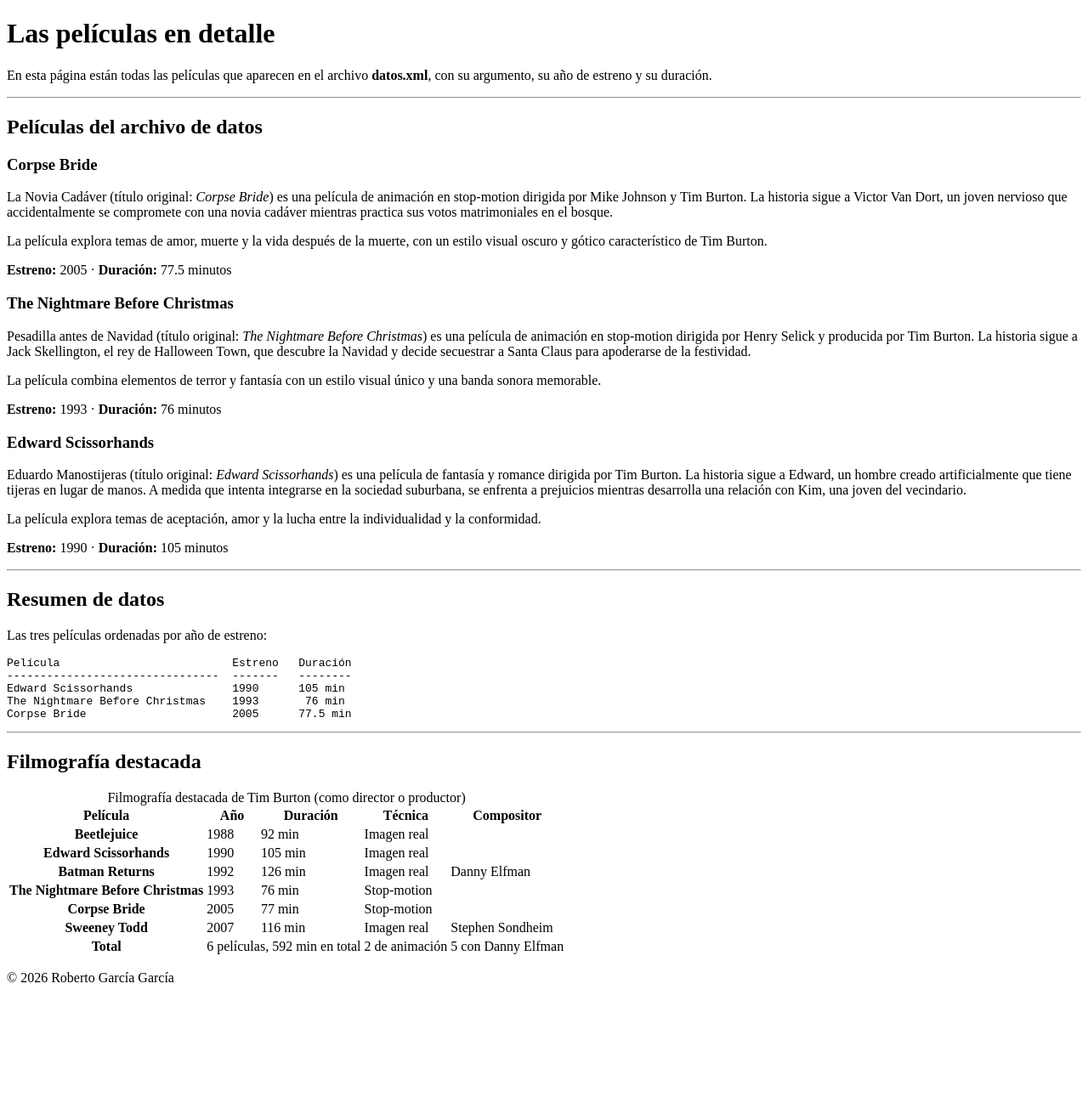
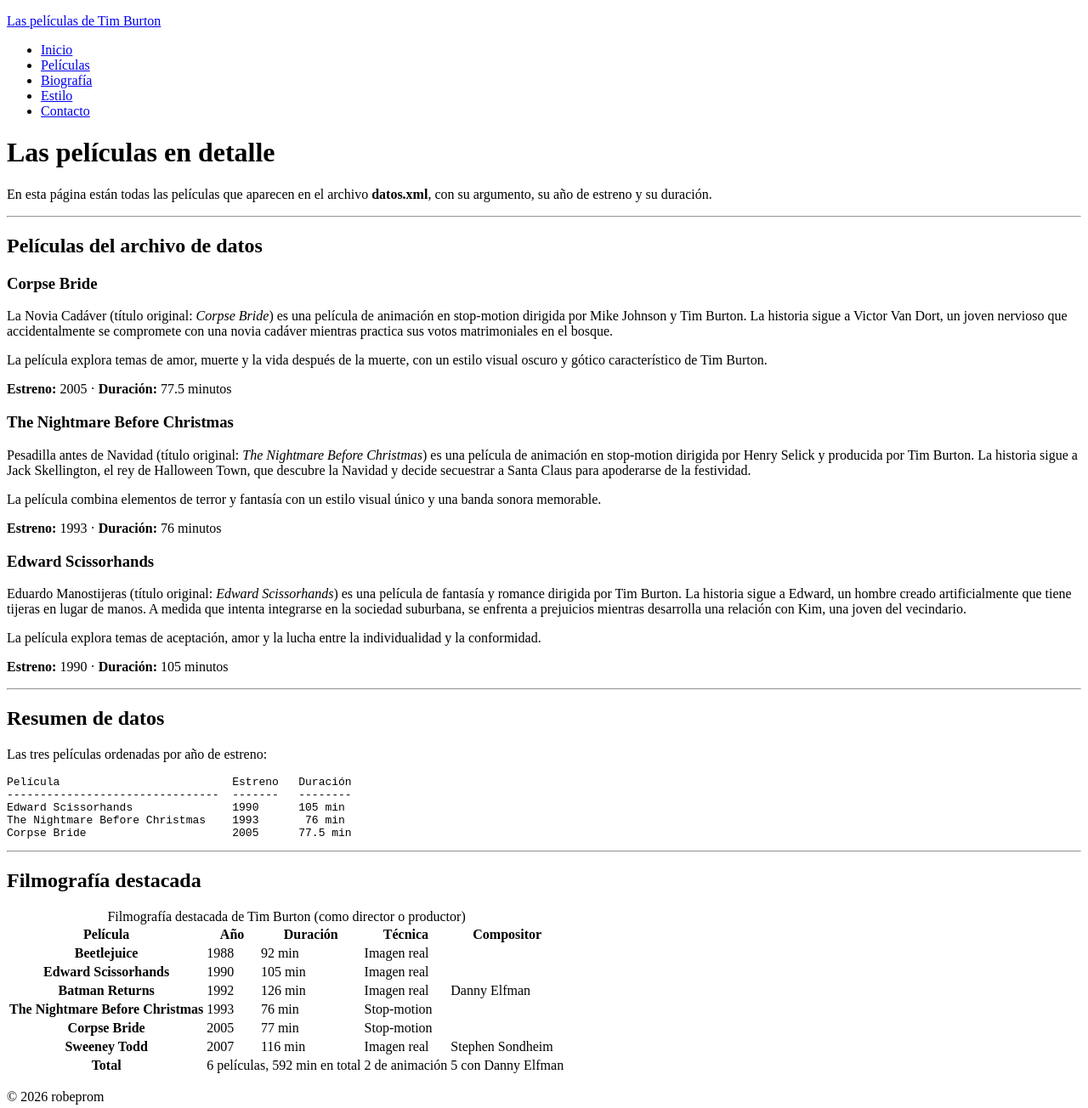
Before and after one commit to robeprom/Proyecto_Integrado-LM-2026, a plain HTML site: page proyecto/peliculas.html in a window 1280 px wide. Shown: the whole page at 85% size. Before the commit the page ends 1176 px from the top, so only its background shows below. Drawn offline with Linux system fonts and the light colour scheme.

Commit message:
feat: estructura semántica html5 en peliculas
Co-Authored-By: Claude Opus 5.5 <noreply@anthropic.com>

```diff
--- a/proyecto/peliculas.html
+++ b/proyecto/peliculas.html
@@ -6,52 +6,64 @@
   <title>Películas | Las películas de Tim Burton</title>
   <meta name="description" content="Ficha de las películas de Tim Burton recogidas en datos.xml: Corpse Bride, The Nightmare Before Christmas y Edward Scissorhands.">
   <meta name="keywords" content="Tim Burton, Corpse Bride, The Nightmare Before Christmas, Edward Scissorhands, stop-motion">
-  <meta name="author" content="Roberto García García">
+  <meta name="author" content="robeprom">
 </head>
 <body>
-  <!-- NAV: aquí irá el menú (UD4) -->
+  <!-- Cabecera: nombre del sitio y menú de navegación -->
+  <header>
+    <p><a href="index.html">Las películas de Tim Burton</a></p>
+    <nav>
+      <ul>
+        <li><a href="index.html">Inicio</a></li>
+        <li><a href="peliculas.html" aria-current="page">Películas</a></li>
+        <li><a href="biografia.html">Biografía</a></li>
+        <li><a href="estilo.html">Estilo</a></li>
+        <li><a href="contacto.html">Contacto</a></li>
+      </ul>
+    </nav>
+  </header>
 
-  <!-- Cabecera: título de la página y presentación -->
-  <div>
+  <!-- Contenido principal de la página -->
+  <main>
+    <!-- Presentación: título principal de la página -->
     <h1>Las películas en detalle</h1>
     <p>En esta página están todas las películas que aparecen en el archivo <b>datos.xml</b>, con su argumento, su año de estreno y su duración.</p>
-  </div>
 
     <hr>
 
-  <!-- Bloque de películas: un div por cada elemento de datos.xml -->
-  <div>
+    <!-- Bloque de películas: un article por cada elemento de datos.xml -->
+    <section>
       <h2>Películas del archivo de datos</h2>
 
       <!-- Película 1: Corpse Bride -->
-    <div>
+      <article>
         <h3>Corpse Bride</h3>
         <p>La Novia Cadáver (título original: <i>Corpse Bride</i>) es una película de animación en stop-motion dirigida por Mike Johnson y Tim Burton. La historia sigue a Victor Van Dort, un joven nervioso que accidentalmente se compromete con una novia cadáver mientras practica sus votos matrimoniales en el bosque.</p>
         <p>La película explora temas de amor, muerte y la vida después de la muerte, con un estilo visual oscuro y gótico característico de Tim Burton.</p>
         <p><b>Estreno:</b> 2005 &middot; <b>Duración:</b> 77.5 minutos</p>
-    </div>
+      </article>
 
       <!-- Película 2: The Nightmare Before Christmas -->
-    <div>
+      <article>
         <h3>The Nightmare Before Christmas</h3>
         <p>Pesadilla antes de Navidad (título original: <i>The Nightmare Before Christmas</i>) es una película de animación en stop-motion dirigida por Henry Selick y producida por Tim Burton. La historia sigue a Jack Skellington, el rey de Halloween Town, que descubre la Navidad y decide secuestrar a Santa Claus para apoderarse de la festividad.</p>
         <p>La película combina elementos de terror y fantasía con un estilo visual único y una banda sonora memorable.</p>
         <p><b>Estreno:</b> 1993 &middot; <b>Duración:</b> 76 minutos</p>
-    </div>
+      </article>
 
       <!-- Película 3: Edward Scissorhands -->
-    <div>
+      <article>
         <h3>Edward Scissorhands</h3>
         <p>Eduardo Manostijeras (título original: <i>Edward Scissorhands</i>) es una película de fantasía y romance dirigida por Tim Burton. La historia sigue a Edward, un hombre creado artificialmente que tiene tijeras en lugar de manos. A medida que intenta integrarse en la sociedad suburbana, se enfrenta a prejuicios mientras desarrolla una relación con Kim, una joven del vecindario.</p>
         <p>La película explora temas de aceptación, amor y la lucha entre la individualidad y la conformidad.</p>
         <p><b>Estreno:</b> 1990 &middot; <b>Duración:</b> 105 minutos</p>
-    </div>
-  </div>
+      </article>
+    </section>
 
     <hr>
 
     <!-- Bloque resumen: tabla de datos en texto preformateado -->
-  <div>
+    <aside>
       <h2>Resumen de datos</h2>
       <p>Las tres películas ordenadas por año de estreno:</p>
       <pre>
@@ -61,11 +73,11 @@ Edward Scissorhands               1990      105 min
 The Nightmare Before Christmas    1993       76 min
 Corpse Bride                      2005      77.5 min
 </pre>
-  </div>
+    </aside>
     <hr>
 
     <!-- Bloque filmografía: tabla con los datos principales de sus películas -->
-  <div>
+    <section>
       <h2>Filmografía destacada</h2>
       <!-- Tabla: título, año, duración, técnica y compositor de 6 películas de Tim Burton, ordenadas por año -->
       <table>
@@ -133,11 +145,12 @@ Corpse Bride                      2005      77.5 min
           </tr>
         </tfoot>
       </table>
-  </div>
+    </section>
+  </main>
 
-  <!-- Pie de página: copyright, año y autor -->
-  <div>
-    <p>&copy; 2026 Roberto García García</p>
-  </div>
+  <!-- Pie de página: firma -->
+  <footer>
+    <p id="firma-robeprom">© 2026 robeprom</p>
+  </footer>
 </body>
 </html>
```
Lines whose indentation alone changed are shown as unchanged.
